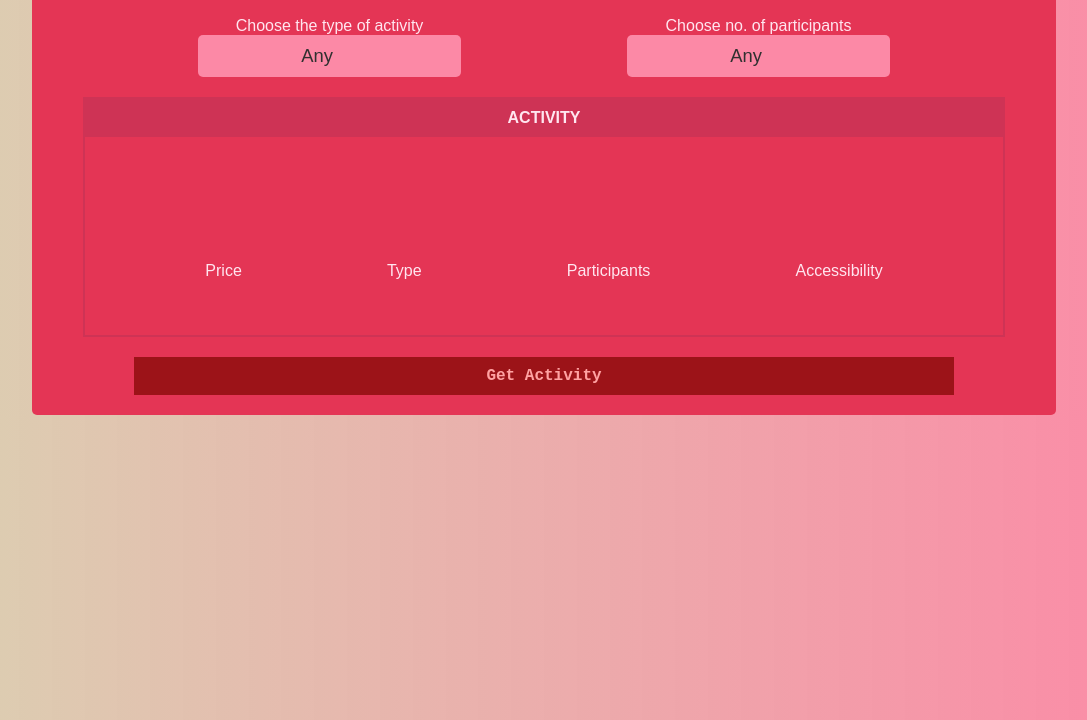
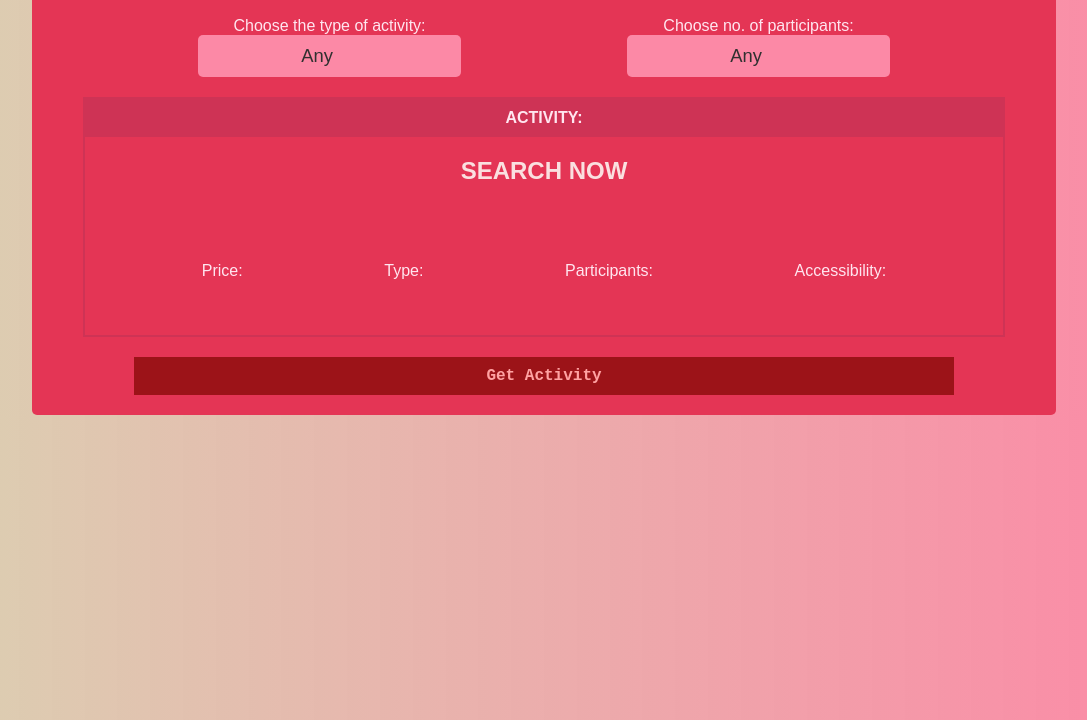
Before and after one commit to vykhy/find-something-to-do, a plain HTML site: page index.html in a window 1280 px wide. Shown: the part 80-800 px from the top of the page, without its empty margins (96-1183 px from the left). Drawn offline with Linux system fonts and the light colour scheme.

Commit message:
minor changes to ui

```diff
--- a/index.html
+++ b/index.html
@@ -19,7 +19,7 @@
         <div class="inputs">
             <div class="row">
                 <div class="input-group">
-                    <label for="type">Choose the type of activity</label><br>
+                    <label for="type">Choose the type of activity:</label><br>
                     <input list="types" id="type" value="Any" type="text">
                         <datalist id="types" >
                             <option value="Any"></option>
@@ -35,7 +35,7 @@
                         </datalist>
                 </div>
                 <div class="input-group">
-                    <label for="participants">Choose no. of participants</label><br>
+                    <label for="participants">Choose no. of participants:</label><br>
                     <input id="participants" list="nos" value="Any" type="text">
                         <datalist id="nos">
                             <option value="Any"></option>
@@ -69,23 +69,23 @@
         </div>
 
             <div class="results">
-                <h4>ACTIVITY</h4>
-                <h2 id="activity-name"></h2>
+                <h4>ACTIVITY:</h4>
+                <h2 id="activity-name">SEARCH NOW</h2>
                 <div class="result-groups">
                     <div class="result-group">
-                        <h6>Price</h6>
+                        <h6>Price:</h6>
                         <div id="price-value"></div>
                     </div>
                     <div class="result-group">
-                        <h6>Type</h6>
+                        <h6>Type:</h6>
                         <div id="type-value"></div>
                     </div>
                     <div class="result-group">
-                        <h6>Participants</h6>
+                        <h6>Participants:</h6>
                         <div id="parts-value"></div>
                     </div>
                     <div class="result-group">
-                        <h6>Accessibility</h6>
+                        <h6>Accessibility:</h6>
                         <div id="access-value"></div>
                     </div>
                 </div>
```
